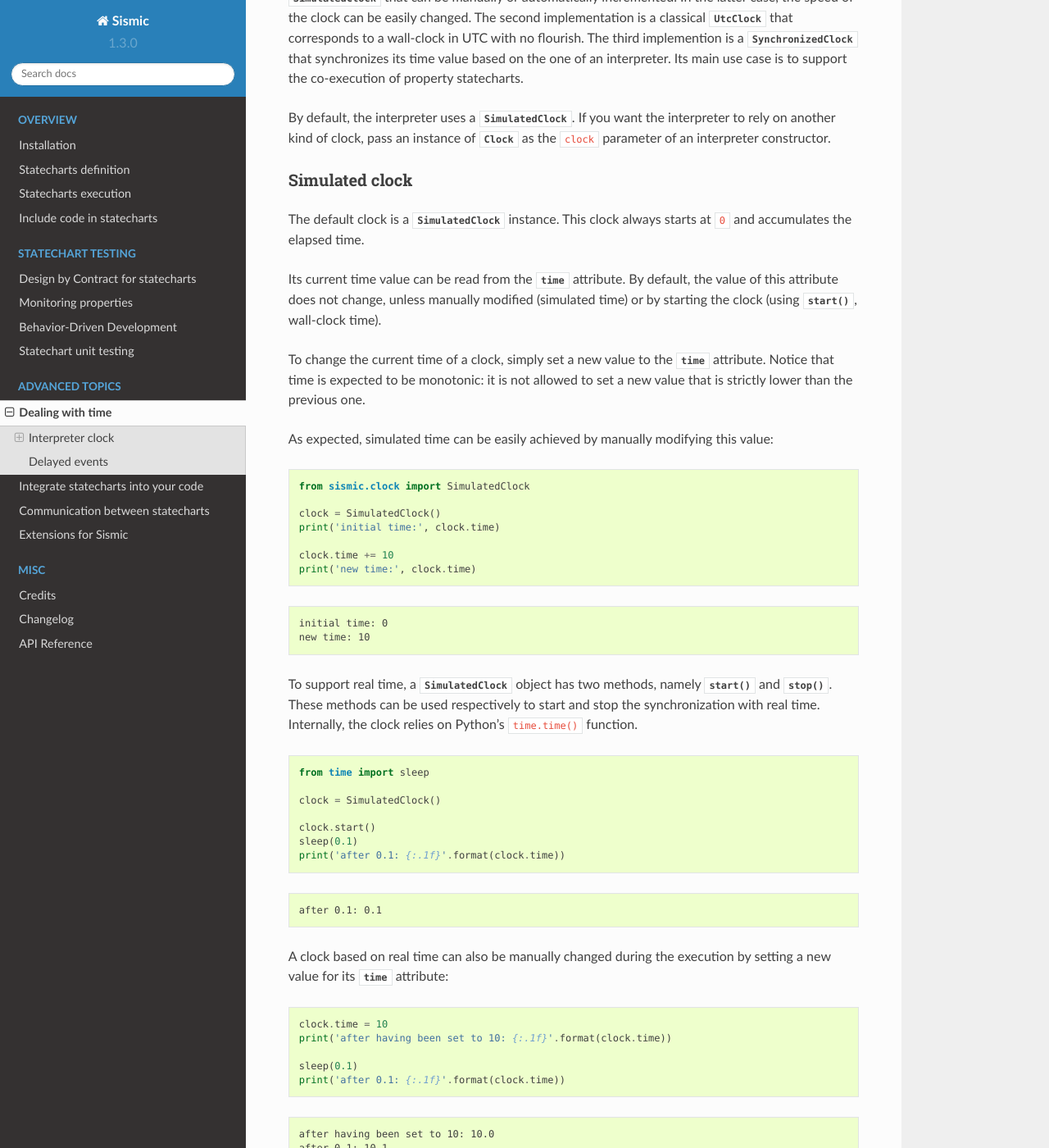
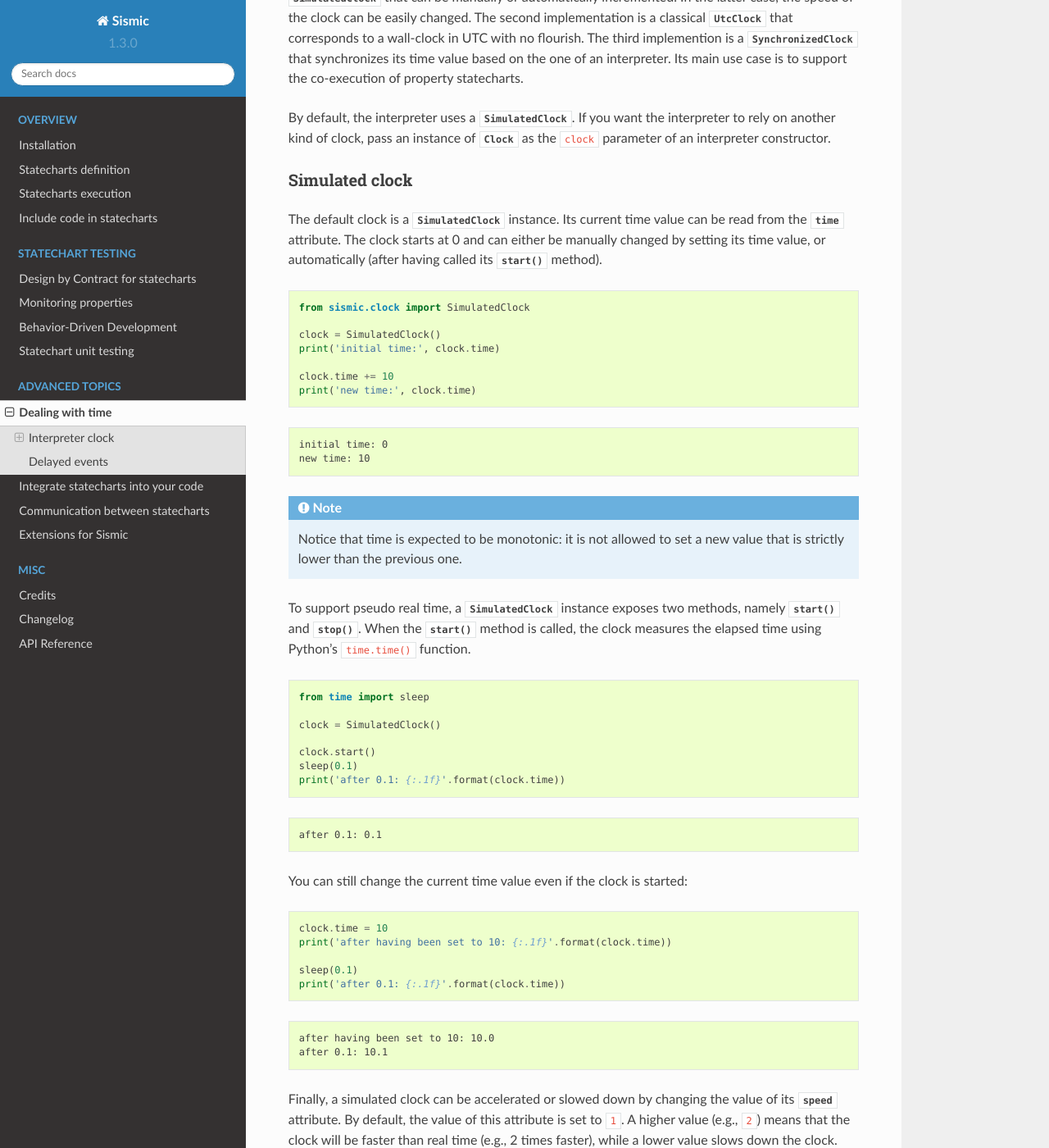
Before and after one commit to AlexandreDecan/sismic, a Sphinx documentation site: the page built from docs/time.rst, in a window 1280 px wide and 1400 px high, scrolled down 719 px. Shown: the whole window at 82% size. Built offline with Sphinx 7.4.7 and the Read the Docs theme 2.0.0, drawn with Linux system fonts in a browser that asks for light colours; some of the changed text lies outside the part shown.

Commit message:
Minor changes/fixes in documentation

```diff
--- a/docs/installation.rst
+++ b/docs/installation.rst
@@ -33,7 +33,7 @@ You can also install Sismic from its repository by cloning it.
 5. Install Sismic: ``pip install .`` or ``pip install -e .`` (editable mode)
 6. Install test dependencies: ``pip install -r requirements.txt``
 
-Sismic is now available from the root directory. Its code is in the *sismic* repository.
+Sismic is now available from the root directory. Its code is in the *sismic* directory.
 The documentation can be built from the *docs* directory using ``make html``.
 
 Tests are available both for the code and the documentation:
--- a/docs/time.rst
+++ b/docs/time.rst
@@ -36,18 +38,10 @@ Simulated clock
 ---------------
 
 The default clock is a :py:class:`~sismic.clock.SimulatedClock` instance.
-This clock always starts at ``0`` and accumulates the elapsed time.
+Its current time value can be read from the :py:attr:`~sismic.clock.SimulatedClock.time` attribute.
+The clock starts at 0 and can either be manually changed by setting its time value, or
+automatically (after having called its :py:meth:`~sismic.clock.SimulatedClock.start` method).
 
-Its current time value can be read from the :py:attr:`~sismic.clock.SimulatedClock.time` attribute.
-By default, the value of this attribute does not change, unless manually modified (simulated time) or
-by starting the clock (using :py:meth:`~sismic.clock.SimulatedClock.start`, wall-clock time).
-
-
-To change the current time of a clock, simply set a new value to the :py:attr:`~sismic.clock.SimulatedClock.time` attribute.
-Notice that time is expected to be monotonic: it is not allowed to set a new value that is strictly lower than
-the previous one.
-
-As expected, simulated time can be easily achieved by manually modifying this value:
 
 .. testcode:: clock
 
@@ -64,11 +58,16 @@ As expected, simulated time can be easily achieved by manually modifying this va
     initial time: 0
     new time: 10
 
+.. note::
 
-To support real time, a :py:class:`~sismic.clock.SimulatedClock` object has two methods, namely
+    Notice that time is expected to be monotonic: it is not allowed to set a new value that is strictly lower than
+    the previous one.
+
+
+To support pseudo real time, a :py:class:`~sismic.clock.SimulatedClock` instance exposes two methods, namely
 :py:meth:`~sismic.clock.SimulatedClock.start` and :py:meth:`~sismic.clock.SimulatedClock.stop`.
-These methods can be used respectively to start and stop the synchronization with real time.
-Internally, the clock relies on Python's ``time.time()`` function.
+When the :py:meth:`~sismic.clock.SimulatedClock.start` method is called, the clock measures the elapsed time
+using Python's ``time.time()`` function.
 
 .. testcode:: clock
 
@@ -85,10 +84,7 @@ Internally, the clock relies on Python's ``time.time()`` function.
 
     after 0.1: 0.1
 
-
-A clock based on real time can also be manually changed during the execution by setting a
-new value for its :py:attr:`~sismic.clock.SimulatedClock.time` attribute:
-
+You can still change the current time value even if the clock is started:
 
 .. testcode:: clock
 
@@ -103,11 +99,10 @@ new value for its :py:attr:`~sismic.clock.SimulatedClock.time` attribute:
     after having been set to 10: 10.0
     after 0.1: 10.1
 
-
 Finally, a simulated clock can be accelerated or slowed down by changing the value
 of its :py:attr:`~sismic.clock.SimulatedClock.speed` attribute. By default, the value of this
-attribute is set to ``1``. A higher value (e.g. ``2``) means that the clock will be faster
-than real time (e.g. 2 times faster), while a lower value slows down the clock.
+attribute is set to ``1``. A higher value (e.g., ``2``) means that the clock will be faster
+than real time (e.g., 2 times faster), while a lower value slows down the clock.
 
 .. testcode:: clock
 
```
Also changed, not shown: other parts of docs/time.rst (+2 -0 lines), docs/code.rst (+7 -0 lines), docs/execution.rst (+8 -0 lines), docs/format.rst (+5 -11 lines), 1 other file.
